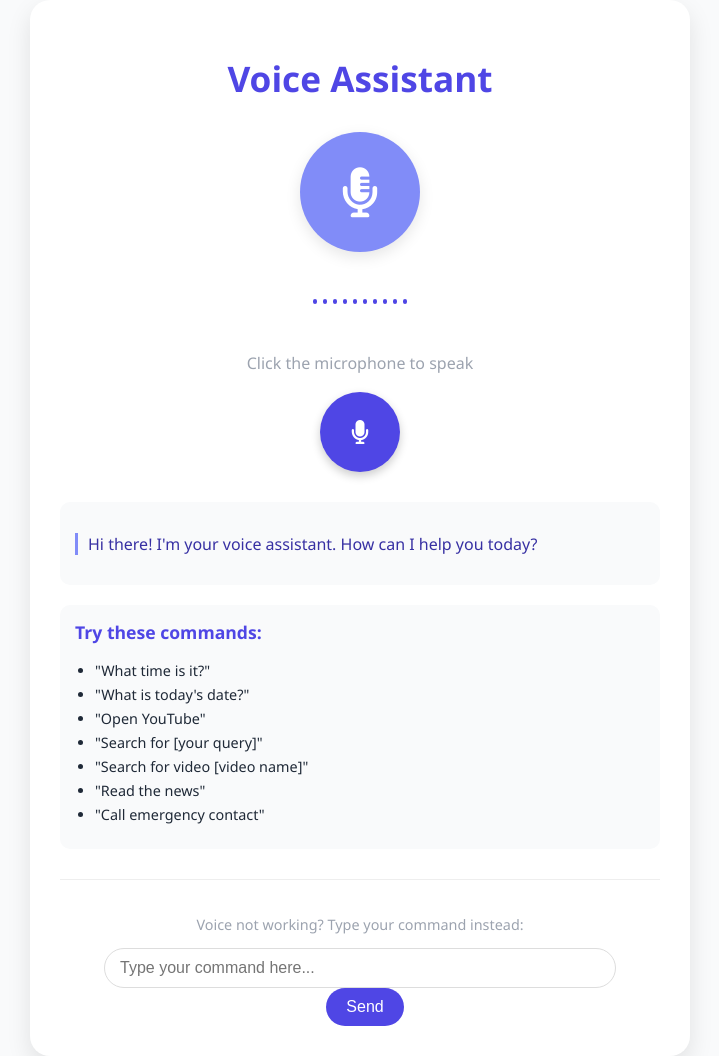
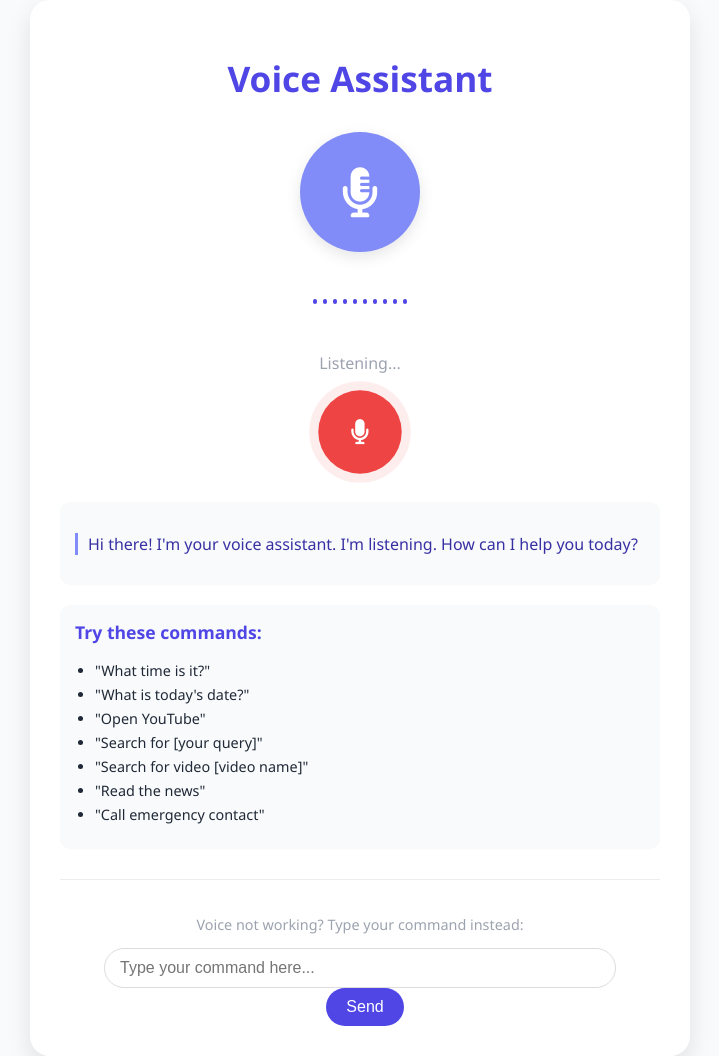
Before and after one commit to Yogi1107/Disability-Assistant-Application, a Flask app: page /voice_assistant in a window 1280 px wide. Shown: the whole page, without its empty margins (280-999 px from the left). Run offline with Flask 3, Linux system fonts and the light colour scheme.

Commit message:
Update voice_assistant.html

```diff
--- a/templates/voice_assistant.html
+++ b/templates/voice_assistant.html
@@ -254,14 +254,14 @@
             <div class="visualizer-bar"></div>
         </div>
 
-        <div class="status" id="status">Click the microphone to speak</div>
+        <div class="status" id="status">Listening...</div>
 
-        <button id="voiceButton" class="voice-btn" onclick="toggleListening()">
+        <button id="voiceButton" class="voice-btn listening" onclick="toggleListening()">
             <i class="fas fa-microphone"></i>
         </button>
 
         <div class="text-box" id="responseBox">
-            <p class="response">Hi there! I'm your voice assistant. How can I help you today?</p>
+            <p class="response">Hi there! I'm your voice assistant. I'm listening. How can I help you today?</p>
         </div>
 
         <div class="commands-list">
@@ -297,7 +297,7 @@
             if ('webkitSpeechRecognition' in window || 'SpeechRecognition' in window) {
                 // Create speech recognition object
                 recognition = new (window.SpeechRecognition || window.webkitSpeechRecognition)();
-                recognition.continuous = false;
+                recognition.continuous = true; // Changed to true for continuous listening
                 recognition.interimResults = true;
                 recognition.lang = 'en-US';
 
@@ -310,26 +310,59 @@
                 };
 
                 recognition.onresult = function(event) {
-                    const transcript = event.results[0][0].transcript;
-                    if (event.results[0].isFinal) {
-                        document.getElementById('status').textContent = 'Processing: "' + transcript + '"';
-                        processCommand(transcript);
+                    let finalTranscript = '';
+                    let interimTranscript = '';
+
+                    // Get the latest result
+                    for (let i = event.resultIndex; i < event.results.length; i++) {
+                        if (event.results[i].isFinal) {
+                            finalTranscript = event.results[i][0].transcript;
+                            // Process the command
+                            if (finalTranscript.trim() !== '') {
+                                document.getElementById('status').textContent = 'Processing: "' + finalTranscript + '"';
+                                processCommand(finalTranscript);
+                            }
+                        } else {
+                            interimTranscript += event.results[i][0].transcript;
+                        }
+                    }
+
+                    // Display interim results
+                    if (interimTranscript !== '') {
+                        document.getElementById('status').textContent = 'Listening: ' + interimTranscript;
                     }
                 };
 
                 recognition.onerror = function(event) {
                     document.getElementById('status').textContent = 'Error: ' + event.error;
-                    stopListening();
+                    // Restart listening after error
+                    restartListening();
                 };
 
                 recognition.onend = function() {
-                    stopListening();
+                    // Automatically restart listening when it ends
+                    restartListening();
                 };
 
                 return true;
             } else {
                 document.getElementById('status').textContent = 'Speech recognition not supported in this browser';
                 return false;
+            }
+        }
+
+        // Restart listening
+        function restartListening() {
+            if (recognition) {
+                try {
+                    recognition.start();
+                } catch (e) {
+                    console.error('Speech recognition restart error:', e);
+                    // If there's an error restarting, wait a bit and try again
+                    setTimeout(() => {
+                        startListening();
+                    }, 1000);
+                }
             }
         }
 
@@ -341,8 +374,11 @@
 
             if (isListening) {
                 stopListening();
+                document.getElementById('voiceButton').innerHTML = '<i class="fas fa-microphone-slash"></i>';
+                document.getElementById('status').textContent = 'Microphone off. Click to resume.';
             } else {
                 startListening();
+                document.getElementById('voiceButton').innerHTML = '<i class="fas fa-microphone"></i>';
             }
         }
 
@@ -356,6 +392,15 @@
                 recognition.start();
             } catch (e) {
                 console.error('Speech recognition error:', e);
+                // In case of error, try to reinitialize
+                initSpeechRecognition();
+                setTimeout(() => {
+                    try {
+                        recognition.start();
+                    } catch (e) {
+                        console.error('Second attempt failed:', e);
+                    }
+                }, 500);
             }
         }
 
@@ -366,7 +411,6 @@
             }
             isListening = false;
             document.getElementById('voiceButton').classList.remove('listening');
-            document.getElementById('status').textContent = 'Click the microphone to speak';
             animateVisualizer(false);
         }
 
@@ -435,6 +479,10 @@
             setTimeout(() => {
                 addResponse(response);
                 speak(response);
+                // Reset status to listening after processing
+                setTimeout(() => {
+                    document.getElementById('status').textContent = 'Listening...';
+                }, 1000);
             }, 500);
         }
 
@@ -523,7 +571,9 @@
         // Initialize on page load
         window.onload = function() {
             initSpeechRecognition();
-            speak("Hi there! I'm your voice assistant. How can I help you today?");
+            // Start listening automatically when the page loads
+            startListening();
+            speak("Hi there! I'm your voice assistant. I'm listening. How can I help you today?");
         };
     </script>
 </body>
```
